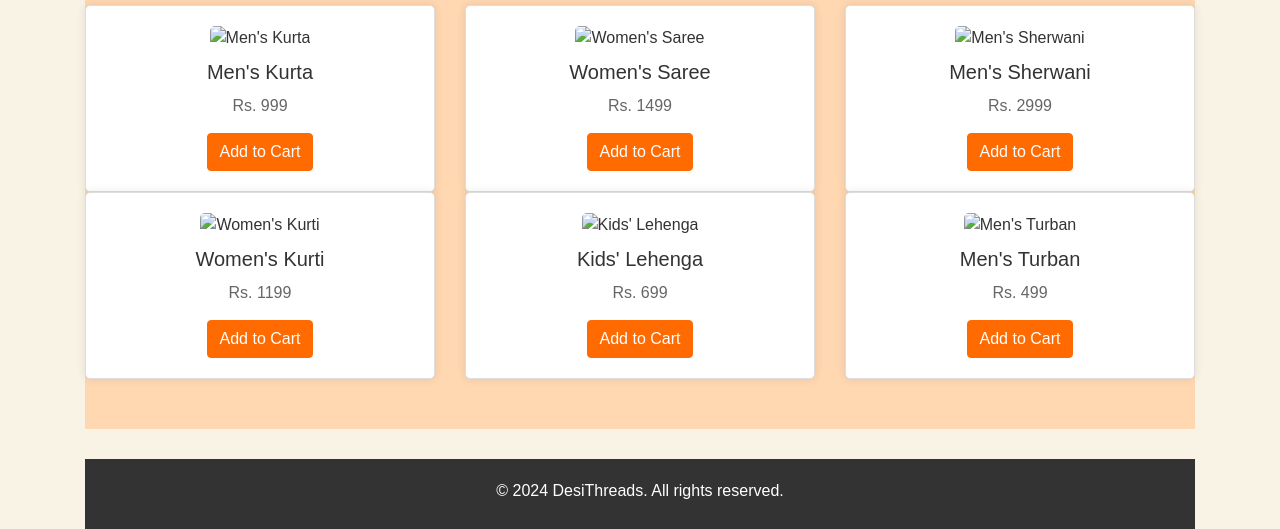
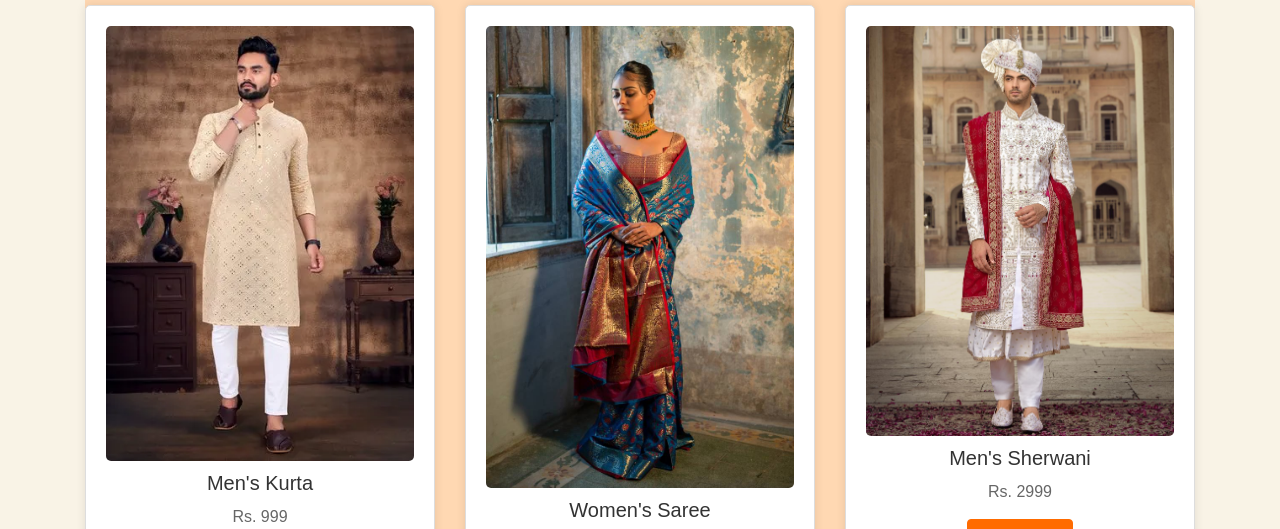
Before and after one commit to MadhuraGurav/Desi-Threads, a plain HTML site: page products.html in a window 1280 px wide. Shown: the part 258-787 px from the top of the page. Drawn offline with Linux system fonts and the light colour scheme.

Commit message:
Update products.html

```diff
--- a/products.html
+++ b/products.html
@@ -142,7 +142,7 @@
       <div class="row">
         <div class="col-md-4">
           <div class="product">
-            <img src="images/product1.webp" alt="Men's Kurta">
+            <img src="product1.webp" alt="Men's Kurta">
             <h3>Men's Kurta</h3>
             <p>Rs. 999</p>
             <button class="btn btn-primary">Add to Cart</button>
@@ -150,7 +150,7 @@
         </div>
         <div class="col-md-4">
           <div class="product">
-            <img src="images/product2.jpeg" alt="Women's Saree">
+            <img src="product2.jpeg" alt="Women's Saree">
             <h3>Women's Saree</h3>
             <p>Rs. 1499</p>
             <button class="btn btn-primary">Add to Cart</button>
@@ -158,7 +158,7 @@
         </div>
         <div class="col-md-4">
           <div class="product">
-            <img src="images/product3.jpg" alt="Men's Sherwani">
+            <img src="product3.jpg" alt="Men's Sherwani">
             <h3>Men's Sherwani</h3>
             <p>Rs. 2999</p>
             <button class="btn btn-primary">Add to Cart</button>
@@ -166,7 +166,7 @@
         </div>
         <div class="col-md-4">
           <div class="product">
-            <img src="images/product4.avif" alt="Women's Kurti">
+            <img src="product4.avif" alt="Women's Kurti">
             <h3>Women's Kurti</h3>
             <p>Rs. 1199</p>
             <button class="btn btn-primary">Add to Cart</button>
@@ -174,7 +174,7 @@
         </div>
         <div class="col-md-4">
           <div class="product">
-            <img src="images/product5.jpeg" alt="Kids' Lehenga">
+            <img src="product5.jpeg" alt="Kids' Lehenga">
             <h3>Kids' Lehenga</h3>
             <p>Rs. 699</p>
             <button class="btn btn-primary">Add to Cart</button>
@@ -182,7 +182,7 @@
         </div>
         <div class="col-md-4">
           <div class="product">
-            <img src="images/product6.jpg" alt="Men's Turban">
+            <img src="product6.jpg" alt="Men's Turban">
             <h3>Men's Turban</h3>
             <p>Rs. 499</p>
             <button class="btn btn-primary">Add to Cart</button>
```
